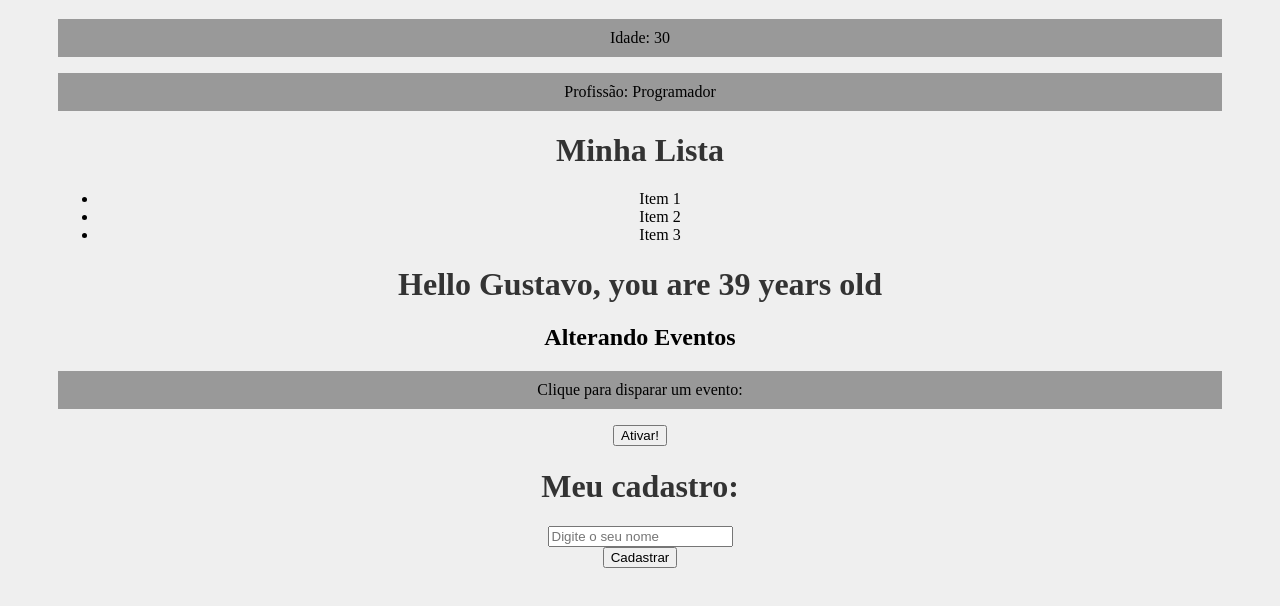
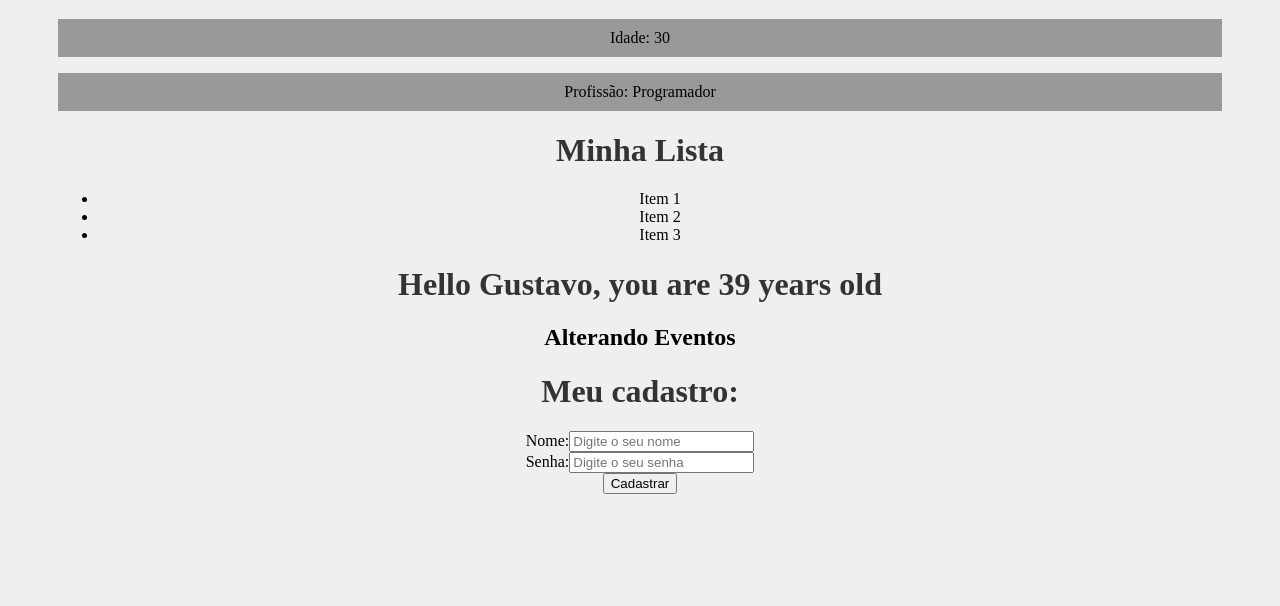
Before and after one commit to gustavogregorio1986/projeto-react-app, a React (Create React App) app: page / in a window 1280 px wide. Shown: the part 1385-1991 px from the top of the page. Built offline with nearby package versions, Linux system fonts and the light colour scheme.

Commit message:
Desenvolvendo react com o evento de um botão

```diff
--- a/src/App.js
+++ b/src/App.js
@@ -6,7 +6,6 @@ import List from './components/List';
 import Pessoa from './components/Pessoa';
 import SayMyName from './components/SayMyName';
 import Greeting from './components/Greeting';
-import Evento from './components/Evento';
 import Form from './components/Form';
 
 function App() {
@@ -44,7 +43,6 @@ function App() {
        <List />
        <Greeting name="Gustavo" age={39} />
        <h2>Alterando Eventos</h2>
-       <Evento />
        <Form />
     </div>
   );
--- a/src/components/Evento.js
+++ /dev/null
@@ -1,16 +0,0 @@
-function Evento(){
-
-    function meuEvento(){
-        console.log("Opa, fui ativado! ${numero}")
-    }
-
-    return(
-        <div>
-           <p>Clique para disparar um evento:</p>
-           <button onClick={meuEvento}>Ativar!</button>
-
-        </div>
-    )
-}
-
-export default Evento;
--- a/src/components/Form.js
+++ b/src/components/Form.js
@@ -1,16 +1,33 @@
+import { useState } from "react";
+
 function Form(){
 
     function cadastrarUsuario(event){
         console.log("Usuário cadastrado com sucesso!")
+        console.log(`Usuario ${name} foi cadastrado com a senha ${password}`)
     }
 
+    const [name, setName] = useState("Matheus")
+    const [password, setPassword] = useState("")
 
     return(
         <div>
             <h1>Meu cadastro:</h1>
             <form onAbort={cadastrarUsuario()}>
                 <div>
-                    <input type="text" placeholder="Digite o seu nome" />
+                    <label htmlFor="nome">Nome:</label>
+                    <input
+                       type="text" id="name"
+                       placeholder="Digite o seu nome"
+                       onChange={(e) => setName(e.target.value)} />
+                </div>
+                 <div>
+                    <label htmlFor="password">Senha:</label>
+                    <input
+                       type="text"
+                       id="password"
+                       placeholder="Digite o seu senha"
+                       onChange={(e) => setPassword(e.target.value)} />
                 </div>
                 <div>
                     <input type="submit" value="Cadastrar" />
```
